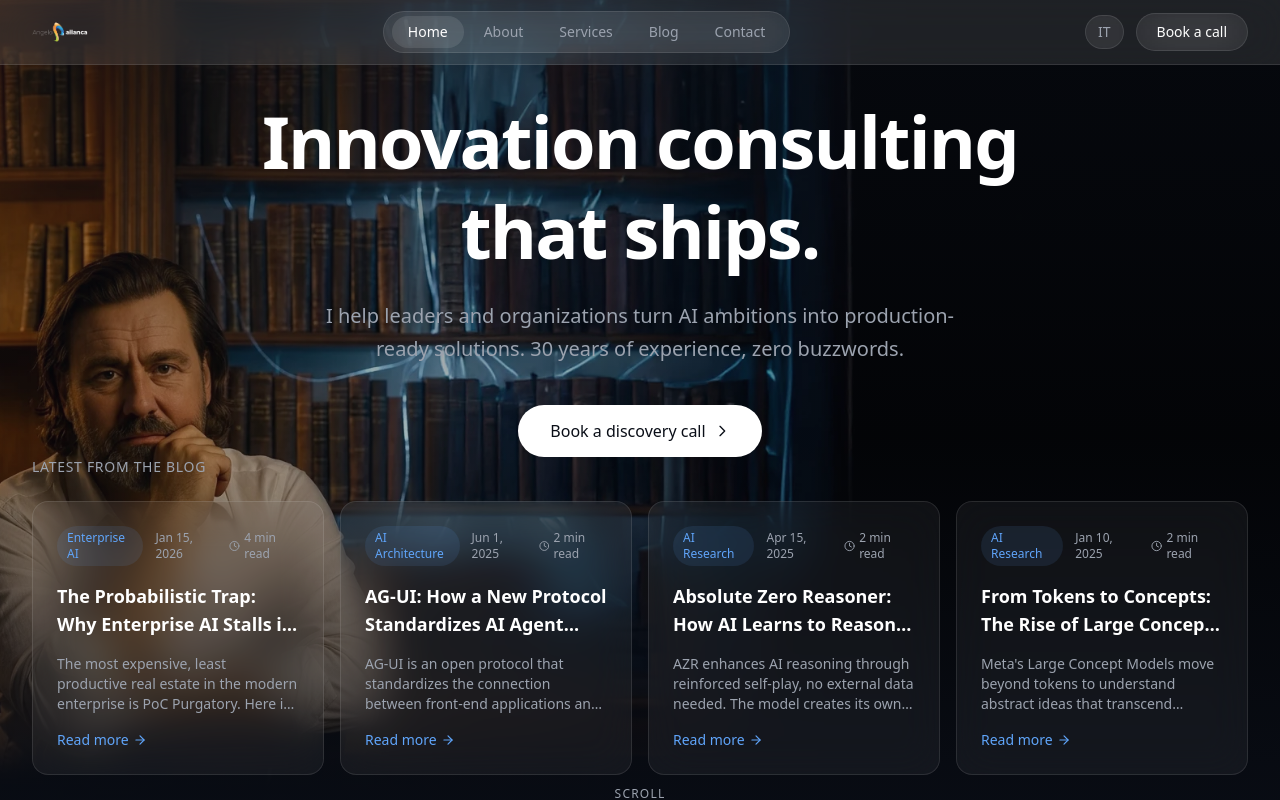
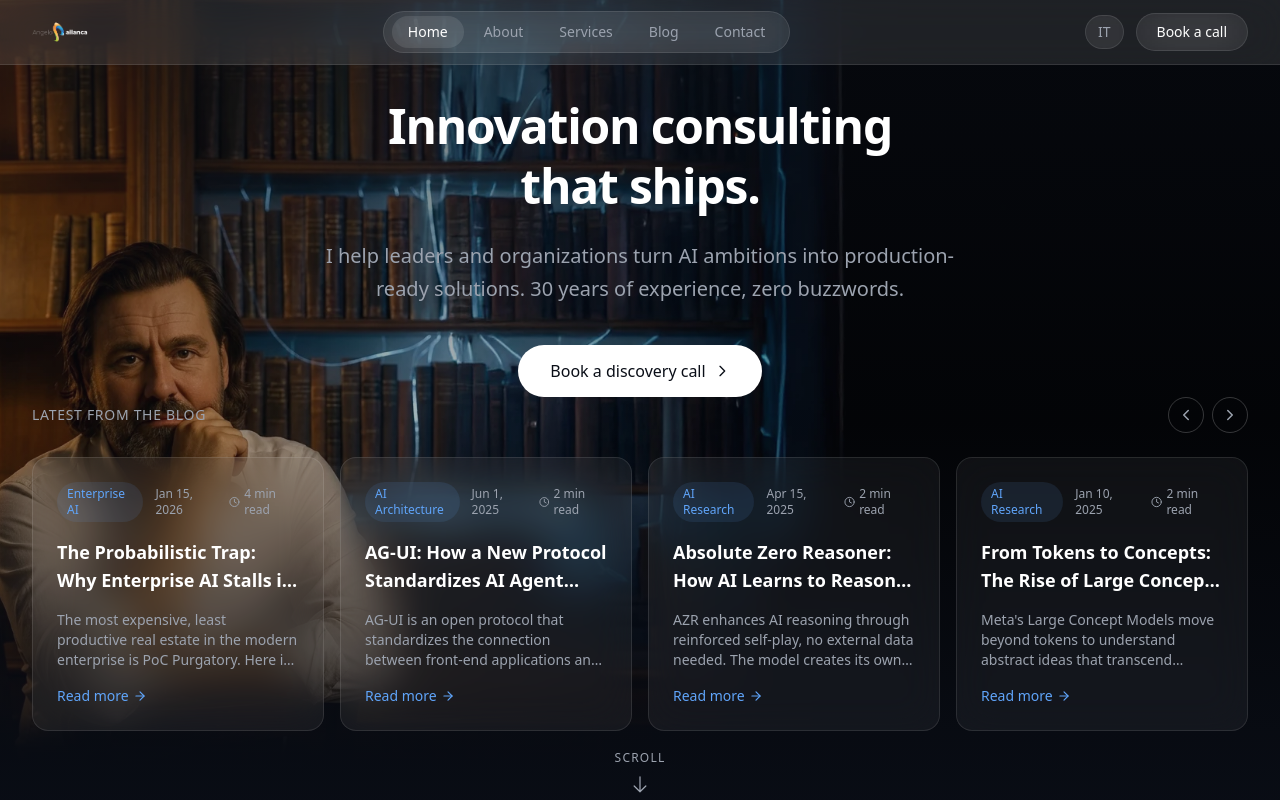
Before and after one commit to therealpan/pallanca-info-blog, a Next.js app: page /en in a window 1280 px wide. Shown: the top 800 px of the page. Built offline with nearby package versions, Linux system fonts and the light colour scheme.

Commit message:
Smaller hero title, horizontal scroll carousel for blog cards with arrow buttons

```diff
--- a/src/components/HeroSection.tsx
+++ b/src/components/HeroSection.tsx
@@ -2,7 +2,9 @@
 
 import { useTranslations, useLocale } from 'next-intl';
 import Image from 'next/image';
+import { useRef } from 'react';
 import BlogCard from '@/components/BlogCard';
+import { ChevronLeft, ChevronRight } from 'lucide-react';
 
 interface HeroPost {
   slug: string;
@@ -18,6 +20,18 @@ interface HeroPost {
 export default function HeroSection({ posts }: { posts: HeroPost[] }) {
   const t = useTranslations('hero');
   const locale = useLocale();
+  const scrollRef = useRef<HTMLDivElement>(null);
+
+  const scroll = (direction: 'left' | 'right') => {
+    if (!scrollRef.current) return;
+    const cardWidth = scrollRef.current.querySelector('div')?.offsetWidth || 300;
+    const gap = 16;
+    const distance = cardWidth + gap;
+    scrollRef.current.scrollBy({
+      left: direction === 'left' ? -distance : distance,
+      behavior: 'smooth',
+    });
+  };
 
   return (
     <section className="relative min-h-screen flex flex-col overflow-hidden">
@@ -36,7 +50,7 @@ export default function HeroSection({ posts }: { posts: HeroPost[] }) {
 
       {/* Main hero content */}
       <div className="relative z-10 text-center max-w-4xl mx-auto px-4 sm:px-6 flex-1 flex flex-col items-center justify-center pt-24">
-        <h1 className="text-4xl sm:text-5xl md:text-7xl font-bold tracking-tight text-white leading-tight whitespace-pre-line">
+        <h1 className="text-3xl sm:text-4xl md:text-5xl font-bold tracking-tight text-white leading-tight whitespace-pre-line">
           {t('headline')}
         </h1>
         <p className="mt-6 text-lg sm:text-xl text-[var(--color-text-muted)] max-w-2xl mx-auto leading-relaxed">
@@ -57,17 +71,37 @@ export default function HeroSection({ posts }: { posts: HeroPost[] }) {
         </div>
       </div>
 
-      {/* Blog cards inside the fold */}
+      {/* Blog cards carousel */}
       <div className="relative z-10 max-w-7xl mx-auto w-full px-4 sm:px-6 lg:px-8 pb-6">
         <div className="flex items-center justify-between mb-6">
           <h2 className="text-sm font-medium text-[var(--color-text-muted)] uppercase tracking-wider">
             {locale === 'it' ? 'Ultimi dal blog' : 'Latest from the blog'}
           </h2>
+          <div className="flex items-center gap-2">
+            <button
+              onClick={() => scroll('left')}
+              className="w-9 h-9 rounded-full border border-white/20 flex items-center justify-center text-[var(--color-text-muted)] hover:bg-white hover:text-[var(--color-bg)] transition-all cursor-pointer"
+              aria-label="Previous"
+            >
+              <ChevronLeft size={18} />
+            </button>
+            <button
+              onClick={() => scroll('right')}
+              className="w-9 h-9 rounded-full border border-white/20 flex items-center justify-center text-[var(--color-text-muted)] hover:bg-white hover:text-[var(--color-bg)] transition-all cursor-pointer"
+              aria-label="Next"
+            >
+              <ChevronRight size={18} />
+            </button>
           </div>
-        <div className="grid grid-cols-1 md:grid-cols-2 lg:grid-cols-4 gap-4">
+        </div>
+        <div
+          ref={scrollRef}
+          className="flex gap-4 overflow-x-auto scrollbar-hide snap-x snap-mandatory pb-2"
+          style={{ scrollbarWidth: 'none', msOverflowStyle: 'none' }}
+        >
           {posts.map((post) => (
+            <div key={post.slug} className="min-w-[280px] md:min-w-[300px] lg:min-w-0 lg:flex-1 snap-start">
               <BlogCard
-              key={post.slug}
                 slug={post.slug}
                 title={post.title}
                 titleIt={post.titleIt}
@@ -77,6 +111,7 @@ export default function HeroSection({ posts }: { posts: HeroPost[] }) {
                 topic={post.topic}
                 readTime={post.readTime}
               />
+            </div>
           ))}
         </div>
       </div>
```
Lines whose indentation alone changed are shown as unchanged.
